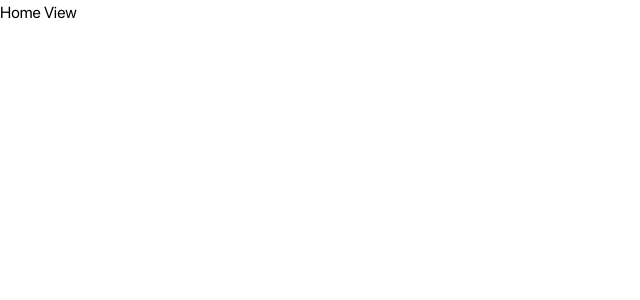
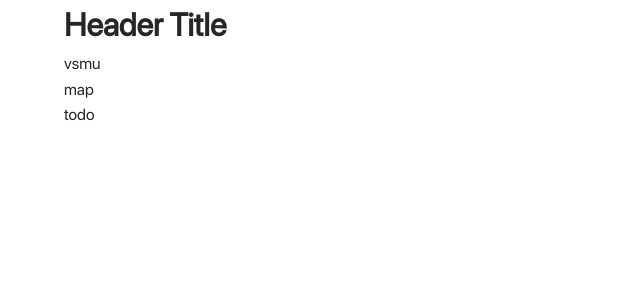
Before and after one commit to adamlibusa/climathon-2023-green-guardians, a Vue app in the folder frontend/: page / in a window 1280 px wide. Shown: the top 300 px of the page, without its empty margins (0-640 px from the left). Built offline with nearby package versions, Linux system fonts and the light colour scheme.

Commit message:
components

```diff
--- a/frontend/src/App.vue
+++ b/frontend/src/App.vue
@@ -11,5 +11,12 @@
 body {
   background-color: $body-background-color;
   font-family: "SfPro-R", sans-serif;
+  color: $body-color;
+}
+
+.container {
+  max-width: 120rem;
+  margin: 0 auto;
+  padding: 0 2.4rem;
 }
 </style>
--- a/frontend/src/assets/styles/abstracts.scss
+++ b/frontend/src/assets/styles/abstracts.scss
@@ -20,7 +20,7 @@ $body-background-color: $white;
 $body-color: #262626;
 
 // colors on areas with background
-$light-text-on-bc: rgba(255, 255, 255, 0.733);
+$light-text-on-background: rgba(255, 255, 255, 0.733);
 
 //* -------BORDERS--------
 $border-radius-small: 0.6rem;
--- a/frontend/src/assets/styles/queries.scss
+++ b/frontend/src/assets/styles/queries.scss
@@ -1,4 +1,7 @@
 @charset "UTF-8";
+
+//! DO NOT TOUCH THIS UNLESS IN DIRE NEED
+
 $breakpoints: (
   "phone": 320px,
   "large-phone": 480px,
--- a/frontend/src/views/HomeView.vue
+++ b/frontend/src/views/HomeView.vue
@@ -1,8 +1,21 @@
 <script setup></script>
 <template>
-  <main>Home View</main>
+  <main>
+    <div class="container">
+      <header class="header">
+        <h1>Header Title</h1>
+      </header>
+      <section class="vsmu">vsmu</section>
+      <section class="map">map</section>
+      <section class="todo">todo</section>
+    </div>
+  </main>
 </template>
 <script>
 export default {};
 </script>
-<style lang="scss"></style>
+<style lang="scss" scoped>
+.container {
+  display: grid;
+}
+</style>
```
Also changed, not shown: frontend/src/components/Map.vue (added, +7 -0 lines), frontend/src/components/Shmu.vue (added, +7 -0 lines), frontend/src/components/Todo.vue (added, +7 -0 lines).
